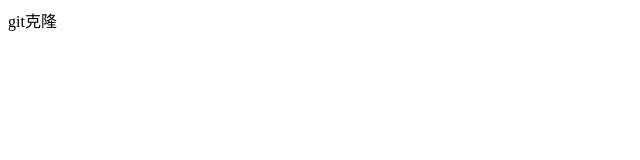
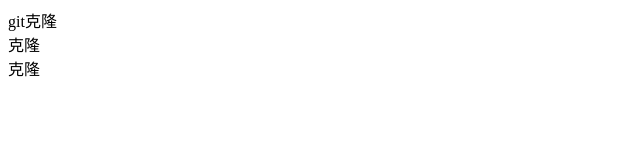
Before and after one commit to gaohaione/vscode, a plain HTML site: page index.html in a window 1280 px wide. Shown: the whole page, without its empty margins (0-640 px from the left). Drawn offline with Linux system fonts and the light colour scheme.

Commit message:
第二次提交

```diff
--- a/index.html
+++ b/index.html
@@ -8,5 +8,7 @@
 </head>
 <body>
     <div>git克隆</div>
+    <div>克隆</div>
+    <div>克隆</div>
 </body>
 </html>
```
